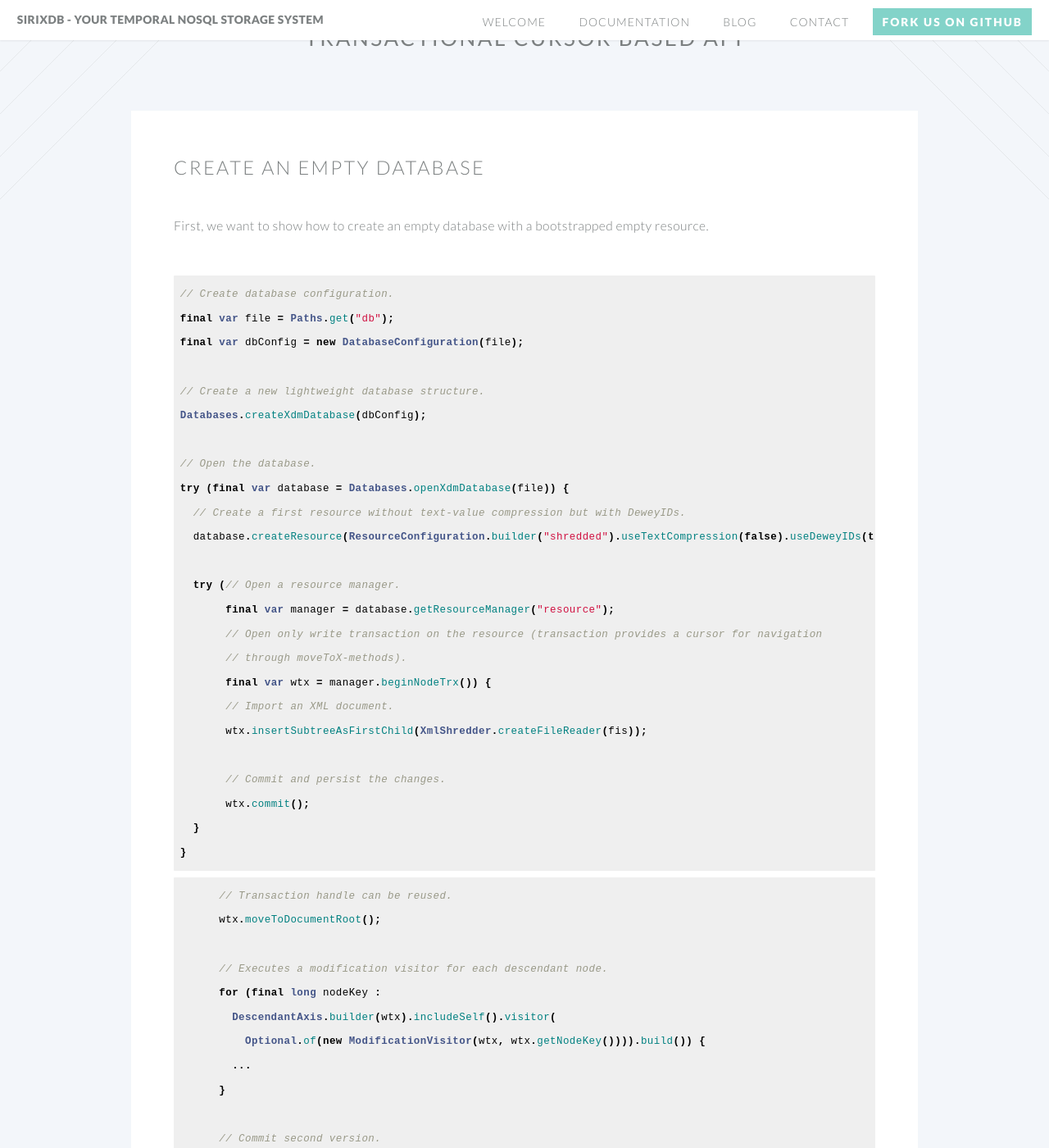
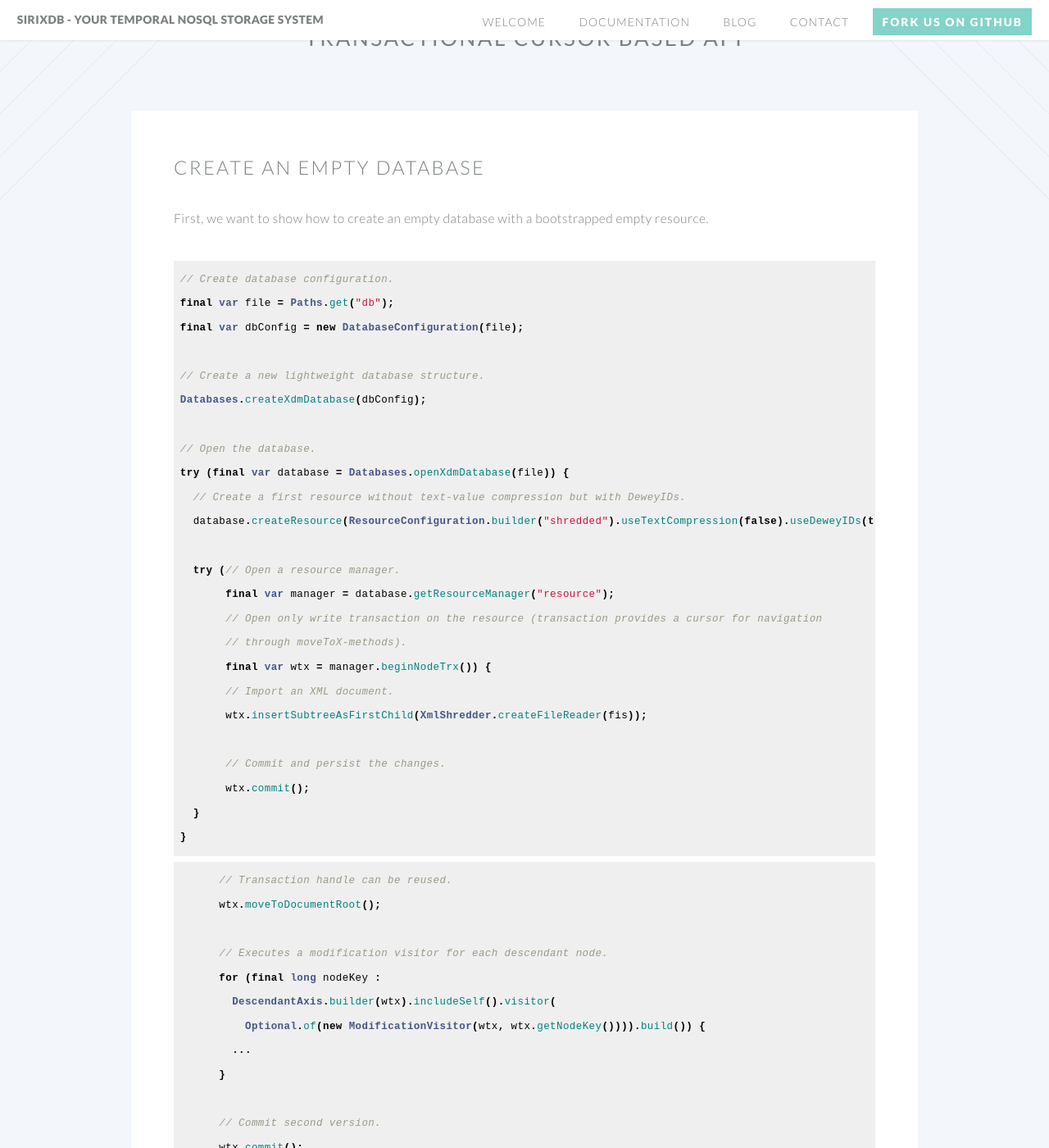
Before and after one commit to sirixdb/sirixdb.github.io, a Jekyll site: the page built from low-level-api.md, in a window 1280 px wide and 1400 px high, scrolled down 190 px. Shown: the whole window at 82% size. Built offline with Jekyll 4.4.1, drawn with Linux system fonts in a browser that asks for light colours; our own code applies the rules of GitHub Pages for plain Markdown files.

Commit message:
Update style.css

```diff
--- a/css/style.css
+++ b/css/style.css
@@ -1108,10 +1108,10 @@ section.markdown {
 }
 
 section.markdown > p {
-  padding-top: 1em;
-  padding-bottom: 1em;
-  margin-top: 1em;
-  padding-bottom: 1em;
+  padding-top: .4em;
+  padding-bottom: .4em;
+  margin-top: .4em;
+  padding-bottom: .4em;
 }
 
 pre.highlight {
```
